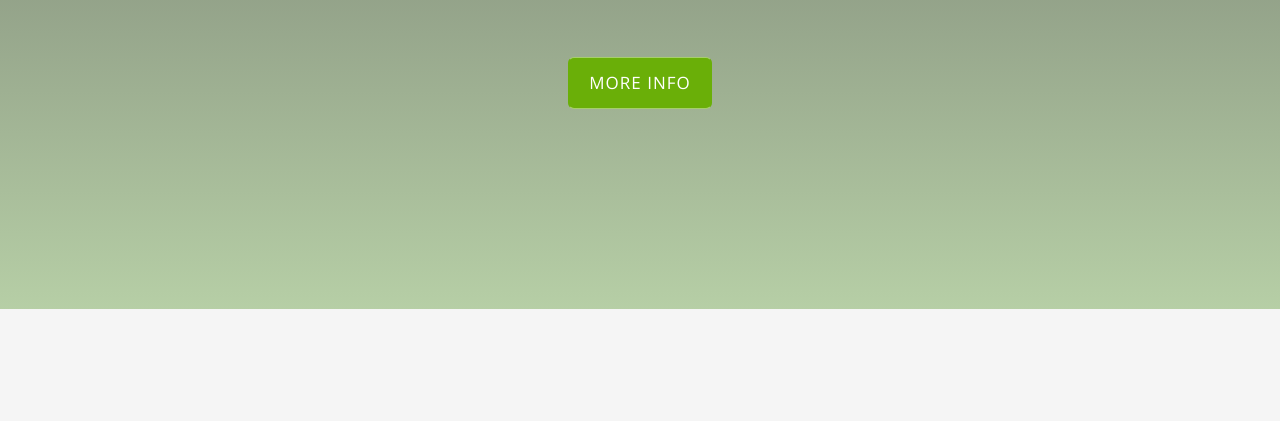
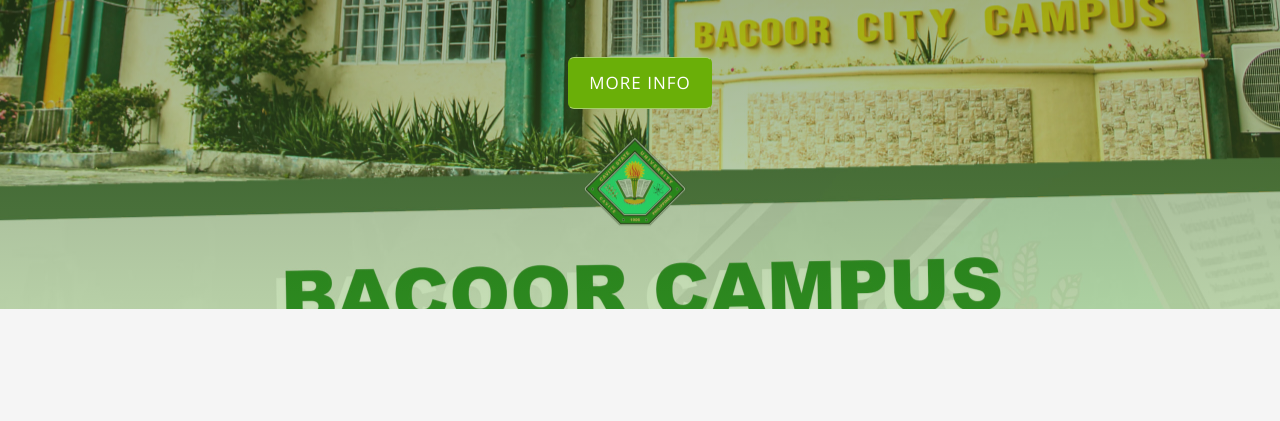
Before and after one commit to DaryllCulas/School_Project_1, a plain HTML site: page index.html in a window 1280 px wide. Shown: the part 512-933 px from the top of the page. Drawn offline with nearby package versions, Linux system fonts and the light colour scheme; some packages are replaced by stand-ins of ours; the site is published under a folder, as on GitHub Pages, so addresses that start at the root find nothing; a script that the page names is missing.

Commit message:
Modified style.css > background image

```diff
--- a/css/style.css
+++ b/css/style.css
@@ -166,7 +166,7 @@
 	display: table;
 	width: 100%;
 	padding: 0;
-	background: url('/Bacoor-Campus-scaled.jpg') top center no-repeat;
+	background: url('../Bacoor-Campus-scaled.jpg') top center no-repeat;
 	background-color: #e5e5e5;
 	-webkit-background-size: cover;
 	-moz-background-size: cover;
```
